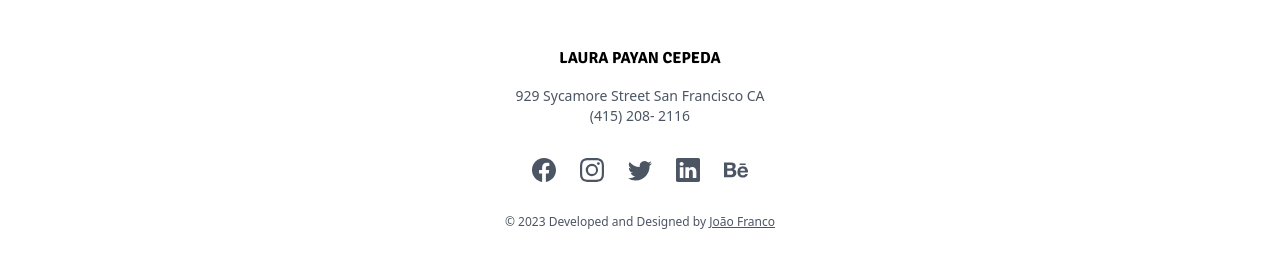
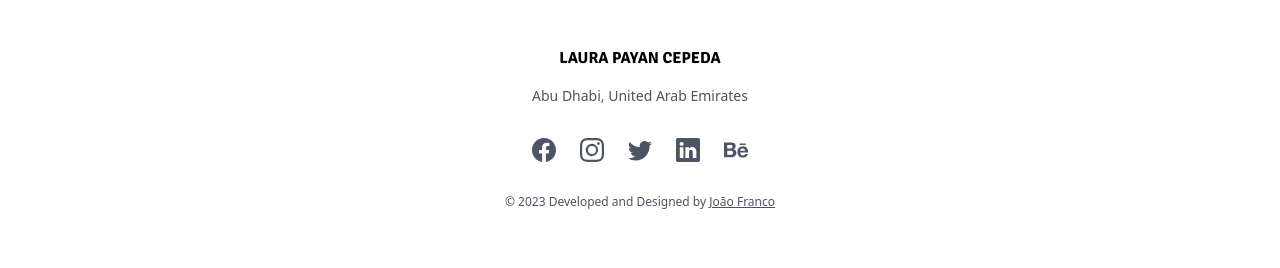
Before and after one commit to laurapayancepeda/beauty-portfolio, a website: page index.html in a window 1280 px wide. Shown: the part 1898-2166 px from the top of the page. Drawn offline with nearby package versions, Linux system fonts and the light colour scheme; some packages are replaced by stand-ins of ours; files that its build step writes are made by us from their sources; a script that the page names is missing.

Commit message:
modifications

```diff
--- a/index.html
+++ b/index.html
@@ -284,7 +284,7 @@
         <div>
           <p class="font-signika"><b>LAURA PAYAN CEPEDA</b></p>
           <p class="mt-4 text-sm text-gray-600 dark:text-gray-300">
-            929 Sycamore Street San Francisco CA<br />(415) 208- 2116
+            Abu Dhabi, United Arab Emirates
           </p>
           <div class="flex mx-auto">
             <div class="mx-auto space-x-6 flex mt-8 text-gray-600 dark:text-gray-300">
```
Also changed, not shown: dist/about_me.html, dist/assets/Avatar.png (renamed from dist/assets/Avatar.jpeg), dist/contact.html.
